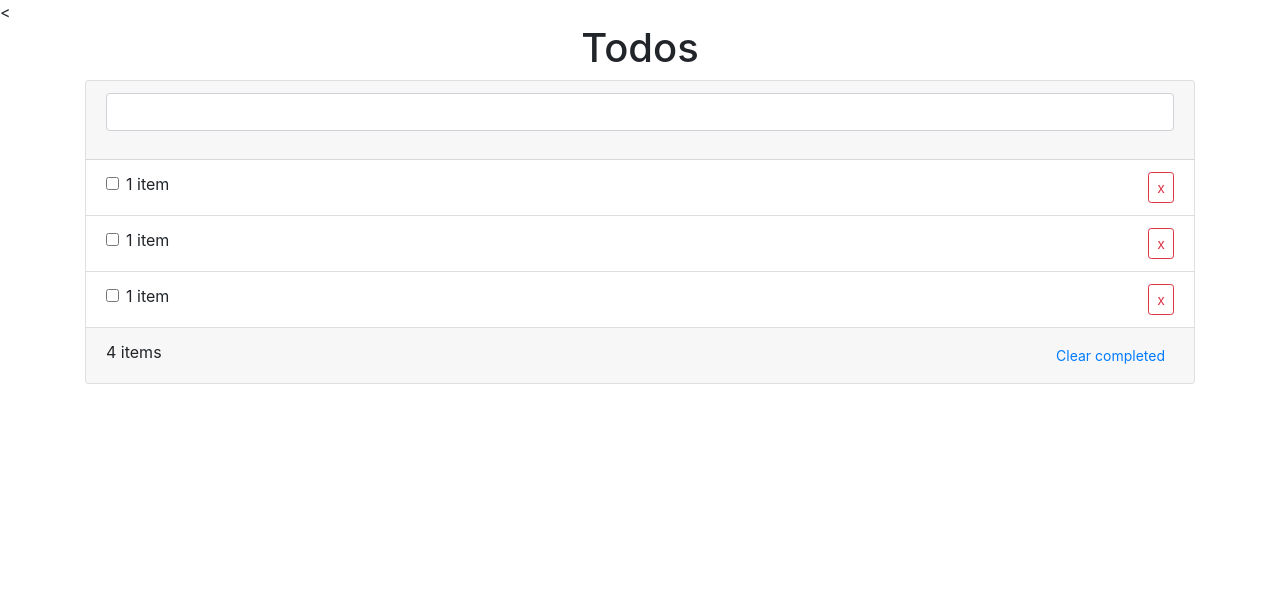
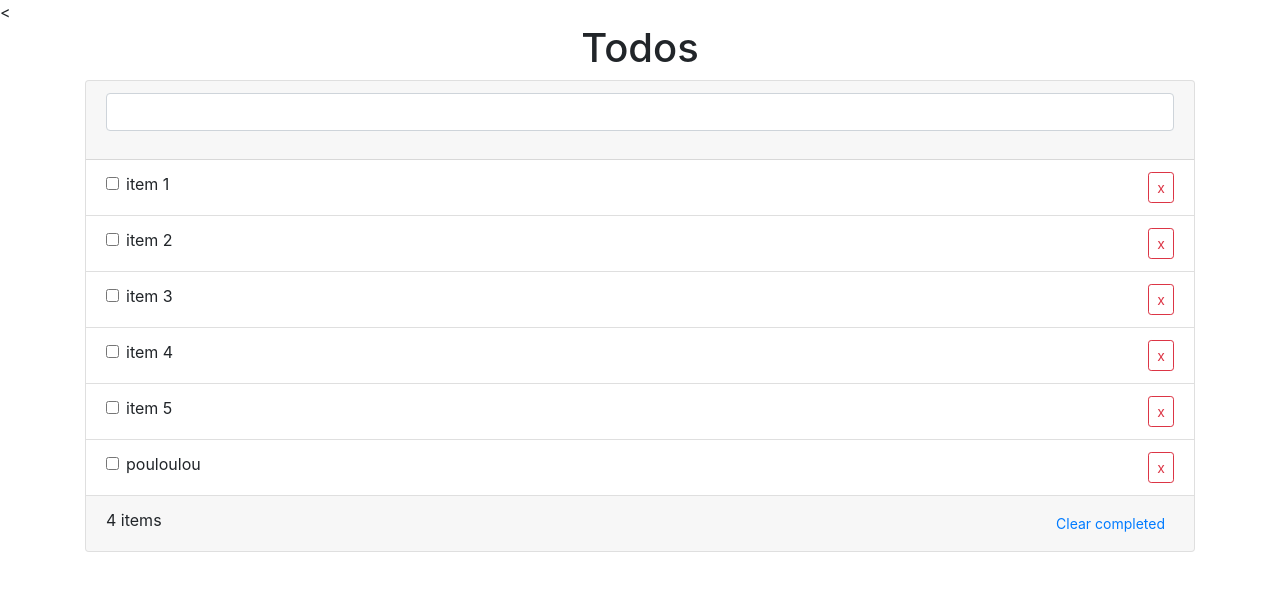
Before and after one commit to tyno63/todo-list, an Angular app: page / in a window 1280 px wide. Shown: the top 590 px of the page. Built offline with nearby package versions, Linux system fonts and the light colour scheme.

Commit message:
new item

```diff
--- a/src/app/app.component.html
+++ b/src/app/app.component.html
@@ -21,37 +21,11 @@
         </div>
 
         <ul class="list-group list-group-flush">
-          <li class="list-group-item d-flex justify-content-between">
+          <li *ngFor="let item of todoArray" class="list-group-item d-flex justify-content-between">
             <div class="form-check">
               <input class="form-check-input" type="checkbox" value="" id="defaultCheck1">
               <label class="form-check-label" for="defaultCheck1">
-                1 item
-              </label>
-            </div>
-
-            <button class="btn btn-outline-danger btn-sm">
-              x
-            </button>
-          </li>
-
-          <li class="list-group-item d-flex justify-content-between">
-            <div class="form-check">
-              <input class="form-check-input" type="checkbox" value="" id="defaultCheck2">
-              <label class="form-check-label" for="defaultCheck2">
-                1 item
-              </label>
-            </div>
-
-            <button class="btn btn-outline-danger btn-sm">
-              x
-            </button>
-          </li>
-
-          <li class="list-group-item d-flex justify-content-between">
-            <div class="form-check">
-              <input class="form-check-input" type="checkbox" value="" id="defaultCheck3">
-              <label class="form-check-label" for="defaultCheck3">
-                1 item
+                {{ item }}
               </label>
             </div>
 
--- a/src/app/app.component.ts
+++ b/src/app/app.component.ts
@@ -7,4 +7,13 @@ import { Component } from '@angular/core';
 })
 export class AppComponent {
   title = 'todo-list';
+
+  public todoArray: Array<string> = [
+    `item 1`,
+    `item 2`,
+    `item 3`,
+    `item 4`,
+    `item 5`,
+    `pouloulou`,
+  ];
 }
```
